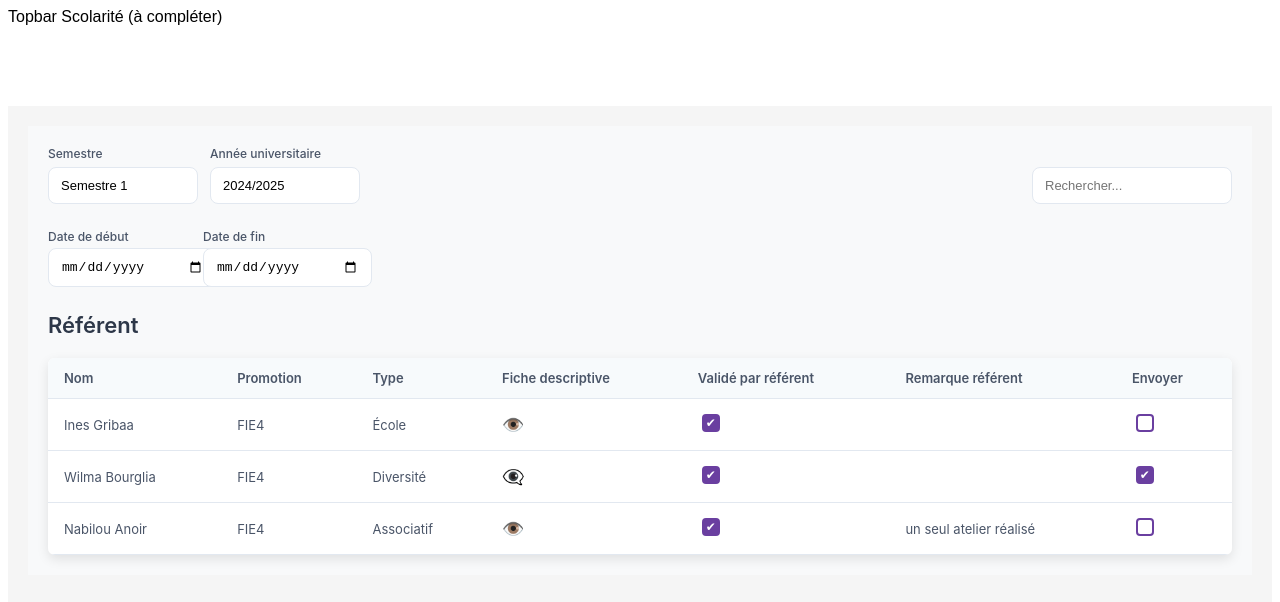
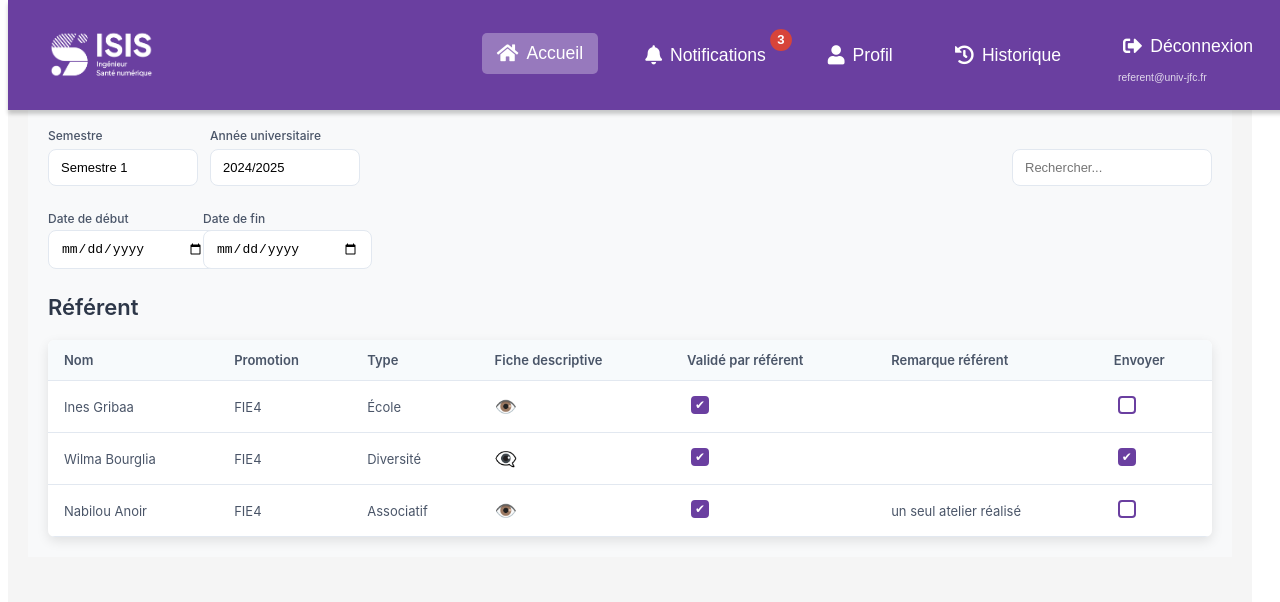
Before and after one commit to Nabilou-Anoir/point-engage, a Vue app in the folder frontend/: page /referent/accueil in a window 1280 px wide. Shown: the top 602 px of the page. Built offline with nearby package versions, Linux system fonts and the light colour scheme.

Commit message:
Modification de la vue top bar referent

```diff
--- a/frontend/src/App.vue
+++ b/frontend/src/App.vue
@@ -60,6 +60,7 @@ const hasSidebar = computed(() => (isEtudiant.value || isDirecteur.value) && sho
   height: 100vh;
   display: flex;
   flex-direction: column;
+  margin-right:10px;
 }
 
 .layout {
--- a/frontend/src/components/TopbarReferent.vue
+++ b/frontend/src/components/TopbarReferent.vue
@@ -1,13 +1,213 @@
 <template>
-    <div class="topbar-scolarite">
-      Topbar Scolarité (à compléter)
+  <nav class="topbar">
+    <!-- Logo -->
+    <div class="left-section">
+      <img src="../Images/logo.png" alt="Logo" class="logo" />
     </div>
-  </template>
 
-  <script setup>
-  // Ton code JavaScript ici (facultatif pour l'instant)
-  </script>
+    <!-- Navigation -->
+    <div class="center-section">
+      <!-- Accueil -->
+      <router-link
+        to="/referent/accueil"
+        class="nav-link"
+        :class="{ active: isActive('/referent/accueil') }"
+      >
+        <i class="fas fa-home"></i>
+        <span>Accueil</span>
+      </router-link>
 
-  <style scoped>
-  /* Styles à compléter */
-  </style>
+      <!-- Notifications -->
+      <router-link
+        to="/referent/notifications"
+        class="nav-link"
+        :class="{ active: isActive('/referent/notifications') }"
+      >
+        <i class="fas fa-bell"></i>
+        <span>Notifications</span>
+        <div class="notif-icon" v-if="notifCount > 0">
+          <span class="notif-count">{{ notifCount }}</span>
+        </div>
+      </router-link>
+
+      <!-- Profil -->
+      <router-link
+        to="/referent/profil"
+        class="nav-link"
+        :class="{ active: isActive('/referent/profil') }"
+      >
+        <i class="fas fa-user"></i>
+        <span>Profil</span>
+      </router-link>
+
+      <!-- Historique -->
+      <router-link
+        to="/referent/historique"
+        class="nav-link"
+        :class="{ active: isActive('/referent/historique') }"
+      >
+        <i class="fas fa-history"></i>
+        <span>Historique</span>
+      </router-link>
+
+      <!-- Déconnexion (Dropdown) -->
+      <div class="logout-container" @click="toggleDropdown">
+        <div class="nav-link logout-link">
+          <i class="fas fa-sign-out-alt"></i>
+          <span>Déconnexion</span>
+        </div>
+        <span class="user-email">{{ userData.email }}</span>
+
+        <div v-if="dropdownVisible" class="dropdown-menu">
+          <router-link to="/referent/profil" class="dropdown-item">
+            <i class="fas fa-cog"></i>
+            <span>Paramètres</span>
+          </router-link>
+          <router-link to="/logout" class="dropdown-item">
+            <i class="fas fa-sign-out-alt"></i>
+            <span>Déconnexion</span>
+          </router-link>
+        </div>
+      </div>
+    </div>
+  </nav>
+</template>
+
+<script setup>
+import { ref } from 'vue';
+import { useRoute } from 'vue-router';
+
+const route = useRoute();
+const isActive = (path) => route.path === path;
+
+const notifCount = ref(3); // à connecter à ton backend plus tard
+
+const userData = ref({
+  name: 'Référent',
+  email: 'referent@univ-jfc.fr',
+});
+
+const dropdownVisible = ref(false);
+const toggleDropdown = () => {
+  dropdownVisible.value = !dropdownVisible.value;
+};
+</script>
+
+<style scoped>
+@import url('https://cdnjs.cloudflare.com/ajax/libs/font-awesome/6.0.0-beta3/css/all.min.css');
+
+.topbar {
+  display: flex;
+  align-items: center;
+  justify-content: space-between;
+  background-color: #6A3FA0;
+  padding: 15px 30px;
+  color: #fff;
+  box-shadow: 0 4px 4px rgba(0, 0, 0, 0.2);
+  height: 80px;
+  width: 100%;
+  position: fixed;
+  top: 0;
+  z-index: 1000;
+  margin-right: 9px;
+}
+
+.left-section {
+  display: flex;
+  align-items: center;
+}
+.logo {
+  height: 70px;
+  width: auto;
+}
+.center-section {
+  display: flex;
+  justify-content: flex-end;
+  flex-grow: 1;
+  gap: 2rem;
+  align-items: center;
+  padding-right: 50px;
+}
+
+.nav-link {
+  color: white;
+  text-decoration: none;
+  font-weight: 500;
+  font-size: 1.1rem;
+  padding: 10px 15px;
+  border-radius: 5px;
+  transition: background 0.3s, transform 0.2s;
+  position: relative;
+  display: flex;
+  align-items: center;
+  gap: 8px;
+}
+.nav-link:hover,
+.nav-link.active {
+  background: rgba(255, 255, 255, 0.3);
+  transform: translateY(-2px);
+}
+
+.notif-icon {
+  width: 20px;
+  height: 20px;
+  background: #D7443A;
+  border-radius: 50%;
+  display: flex;
+  align-items: center;
+  justify-content: center;
+  font-size: 12px;
+  font-weight: bold;
+  color: white;
+  position: absolute;
+  top: -5px;
+  right: -10px;
+  animation: pulse 1.5s infinite;
+}
+@keyframes pulse {
+  0% { transform: scale(1); }
+  50% { transform: scale(1.1); }
+  100% { transform: scale(1); }
+}
+
+.user-email {
+  font-size: 0.65rem;
+  color: rgba(255, 255, 255, 0.8);
+  margin-left: 10px;
+}
+.logout-container {
+  position: relative;
+  cursor: pointer;
+}
+.dropdown-menu {
+  position: absolute;
+  top: 100%;
+  right: 0;
+  background-color: #6A3FA0;
+  border-radius: 6px;
+  box-shadow: 0 4px 8px rgba(0, 0, 0, 0.2);
+  padding: 10px;
+  display: flex;
+  flex-direction: column;
+  gap: 8px;
+  z-index: 1001;
+}
+.dropdown-item {
+  color: white;
+  text-decoration: none;
+  font-weight: 500;
+  font-size: 0.95rem;
+  padding: 8px 12px;
+  border-radius: 4px;
+  transition: background 0.3s;
+  display: flex;
+  align-items: center;
+  gap: 8px;
+}
+.dropdown-item:hover {
+  background: rgba(255, 255, 255, 0.2);
+}
+.fas {
+  font-size: 1.2rem;
+}
+</style>
--- a/frontend/src/views/Directeur/HistoriqueView.vue
+++ b/frontend/src/views/Directeur/HistoriqueView.vue
@@ -43,14 +43,6 @@
 
       <!-- 📅 Filtres -->
       <div class="filters">
-        <div class="filter-group">
-          <label>Date début</label>
-          <input type="date" class="date-input" v-model="dateDebut" />
-        </div>
-        <div class="filter-group">
-          <label>Date fin</label>
-          <input type="date" class="date-input" v-model="dateFin" />
-        </div>
         <div class="filter-group">
           <label>Année universitaire</label>
           <select v-model="anneeUniversitaire" class="select-input">
```
